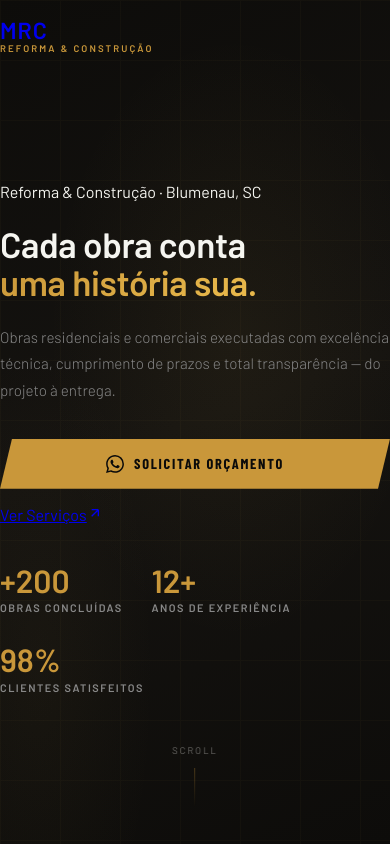
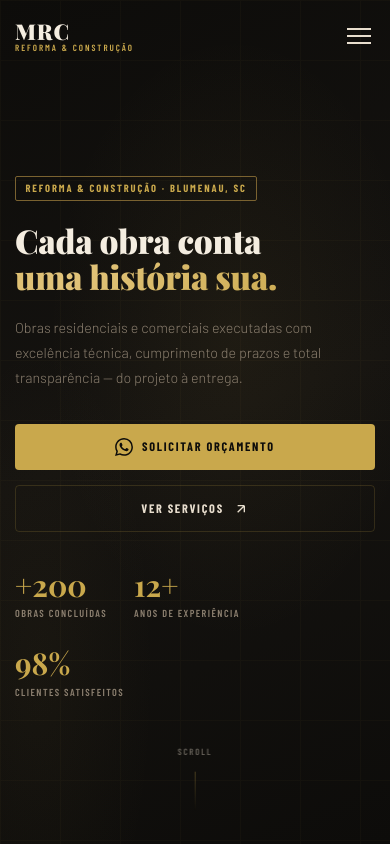
Before and after one commit to Bieli131121/MRC-SITE, a React (Vite) app: page / in a window 390 px wide. Shown: the top 844 px of the page. Built offline with nearby package versions, Linux system fonts and the light colour scheme.

Commit message:
melhora layout mobile

```diff
--- a/src/styles/global.css
+++ b/src/styles/global.css
@@ -1,120 +1,148 @@
+/* ── MRC · Design System ──────────────────────────────── */
+:root {
+  --bg:          #0d0c0a;
+  --bg-alt:      #131210;
+  --bg-card:     #1a1814;
+  --gold:        #c9a84c;
+  --gold-light:  #e2c47a;
+  --gold-dim:    #7a6230;
+  --cream:       #f4ede0;
+  --text:        #e8dece;
+  --text-muted:  #8a7e6e;
+  --border:      rgba(201,168,76,0.18);
+  --border-soft: rgba(255,255,255,0.06);
+  --font-display: 'Playfair Display', Georgia, serif;
+  --font-body:    'Barlow', sans-serif;
+  --font-cond:    'Barlow Condensed', sans-serif;
+  --radius:       4px;
+  --max-w:        1240px;
+  --transition:   0.35s cubic-bezier(0.25,0.46,0.45,0.94);
+}
+
 *, *::before, *::after { box-sizing: border-box; margin: 0; padding: 0; }
 
-:root {
-  --gold:         #C9973A;
-  --gold-light:   #E8B84B;
-  --gold-pale:    #F5D98A;
-  --silver:       #B0B8C1;
-  --silver-light: #D6DCE2;
-  --black:        #0A0A0A;
-  --black-2:      #111111;
-  --black-3:      #1A1A1A;
-  --black-4:      #222222;
-  --white:        #F5F5F0;
-  --text-muted:   #888;
-}
-
-html { scroll-behavior: smooth; }
+html { scroll-behavior: smooth; font-size: 16px; }
 
 body {
-  font-family: 'Barlow', sans-serif;
-  background: var(--black);
-  color: var(--white);
+  background: var(--bg);
+  color: var(--text);
+  font-family: var(--font-body);
+  font-weight: 400;
+  line-height: 1.6;
+  -webkit-font-smoothing: antialiased;
   overflow-x: hidden;
 }
 
+img { display: block; max-width: 100%; }
+a { color: inherit; text-decoration: none; }
+
+/* ── Scrollbar ── */
 ::-webkit-scrollbar { width: 6px; }
-::-webkit-scrollbar-track { background: var(--black-2); }
-::-webkit-scrollbar-thumb { background: var(--gold); border-radius: 3px; }
+::-webkit-scrollbar-track { background: var(--bg); }
+::-webkit-scrollbar-thumb { background: var(--gold-dim); border-radius: 3px; }
 
-.section { padding: 100px 5%; }
-
-.section-label {
-  display: inline-flex;
-  align-items: center;
-  gap: 10px;
-  font-family: 'Barlow Condensed', sans-serif;
-  font-size: 0.75rem;
-  font-weight: 600;
-  letter-spacing: 0.25em;
-  text-transform: uppercase;
-  color: var(--gold);
-  margin-bottom: 16px;
-}
-.section-label::after {
-  content: '';
-  display: block;
-  width: 40px;
+/* ── Utilities ── */
+.section-divider {
+  width: 100%;
   height: 1px;
-  background: var(--gold);
+  background: linear-gradient(90deg, transparent, var(--gold-dim), transparent);
   opacity: 0.5;
 }
 
-.section-title {
-  font-family: 'Playfair Display', serif;
-  font-size: clamp(2rem, 4vw, 3.2rem);
+.container {
+  width: 100%;
+  max-width: var(--max-w);
+  margin: 0 auto;
+  padding: 0 2rem;
+}
+
+.tag {
+  display: inline-block;
+  font-family: var(--font-cond);
+  font-size: 0.7rem;
   font-weight: 700;
-  line-height: 1.15;
-  color: var(--white);
-  margin-bottom: 16px;
-}
-.section-title .gold { color: var(--gold); }
-
-.section-desc {
-  font-size: 1rem;
-  font-weight: 300;
-  line-height: 1.75;
-  color: var(--silver);
-  max-width: 560px;
+  letter-spacing: 0.18em;
+  text-transform: uppercase;
+  color: var(--gold);
+  border: 1px solid var(--gold-dim);
+  padding: 0.3em 0.9em;
+  border-radius: 2px;
 }
 
 .btn-primary {
   display: inline-flex;
   align-items: center;
-  gap: 10px;
+  gap: 0.6rem;
   background: var(--gold);
-  color: var(--black);
-  font-family: 'Barlow Condensed', sans-serif;
-  font-size: 0.9rem;
+  color: #0d0c0a;
+  font-family: var(--font-cond);
+  font-size: 0.82rem;
   font-weight: 700;
-  letter-spacing: 0.12em;
+  letter-spacing: 0.14em;
   text-transform: uppercase;
-  padding: 16px 36px;
+  padding: 0.9rem 2.2rem;
+  border-radius: var(--radius);
   border: none;
   cursor: pointer;
-  clip-path: polygon(12px 0%, 100% 0%, calc(100% - 12px) 100%, 0% 100%);
-  transition: all 0.2s;
-  text-decoration: none;
+  transition: background var(--transition), transform var(--transition), box-shadow var(--transition);
+  -webkit-tap-highlight-color: transparent;
+  touch-action: manipulation;
 }
-.btn-primary:hover { background: var(--gold-light); transform: translateY(-2px); }
+.btn-primary:hover {
+  background: var(--gold-light);
+  transform: translateY(-2px);
+  box-shadow: 0 8px 28px rgba(201,168,76,0.3);
+}
+.btn-primary:active { transform: translateY(0); }
 
-.btn-outline {
+.btn-ghost {
   display: inline-flex;
   align-items: center;
-  gap: 10px;
+  gap: 0.6rem;
   background: transparent;
-  color: var(--white);
-  font-family: 'Barlow Condensed', sans-serif;
-  font-size: 0.9rem;
-  font-weight: 600;
-  letter-spacing: 0.12em;
+  color: var(--text);
+  font-family: var(--font-cond);
+  font-size: 0.82rem;
+  font-weight: 700;
+  letter-spacing: 0.14em;
   text-transform: uppercase;
-  padding: 15px 36px;
-  border: 1px solid rgba(201,151,58,0.4);
+  padding: 0.85rem 2rem;
+  border-radius: var(--radius);
+  border: 1px solid var(--border);
   cursor: pointer;
-  transition: all 0.2s;
-  text-decoration: none;
+  transition: border-color var(--transition), color var(--transition), transform var(--transition);
+  -webkit-tap-highlight-color: transparent;
+  touch-action: manipulation;
 }
-.btn-outline:hover { border-color: var(--gold); color: var(--gold); transform: translateY(-2px); }
+.btn-ghost:hover {
+  border-color: var(--gold);
+  color: var(--gold);
+  transform: translateY(-2px);
+}
+.btn-ghost:active { transform: translateY(0); }
 
-.section-divider {
-  height: 1px;
-  background: linear-gradient(90deg, transparent, var(--gold), transparent);
-  opacity: 0.3;
-  margin: 0 5%;
+/* ── Fade-in animation ── */
+@keyframes fadeUp {
+  from { opacity: 0; transform: translateY(28px); }
+  to   { opacity: 1; transform: translateY(0); }
+}
+.fade-up { animation: fadeUp 0.7s ease forwards; }
+.fade-up-1 { animation-delay: 0.1s; opacity: 0; }
+.fade-up-2 { animation-delay: 0.25s; opacity: 0; }
+.fade-up-3 { animation-delay: 0.4s; opacity: 0; }
+.fade-up-4 { animation-delay: 0.55s; opacity: 0; }
+
+@keyframes shimmer {
+  0%   { background-position: -200% center; }
+  100% { background-position: 200% center; }
 }
 
-@keyframes fadeUp {
-  from { opacity: 0; transform: translateY(24px); }
-  to   { opacity: 1; transform: translateY(0); }
+/* ── Mobile base ── */
+@media (max-width: 768px) {
+  .container { padding: 0 1.25rem; }
 }
+
+@media (max-width: 480px) {
+  html { font-size: 15px; }
+  .container { padding: 0 1rem; }
+}
```
